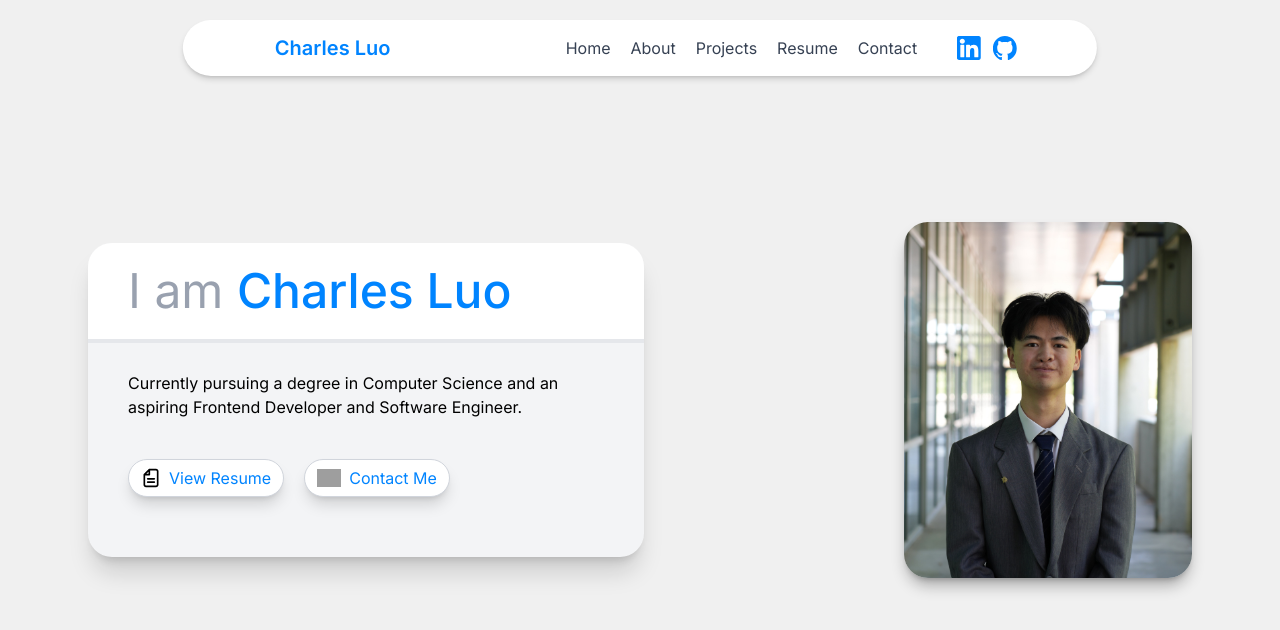
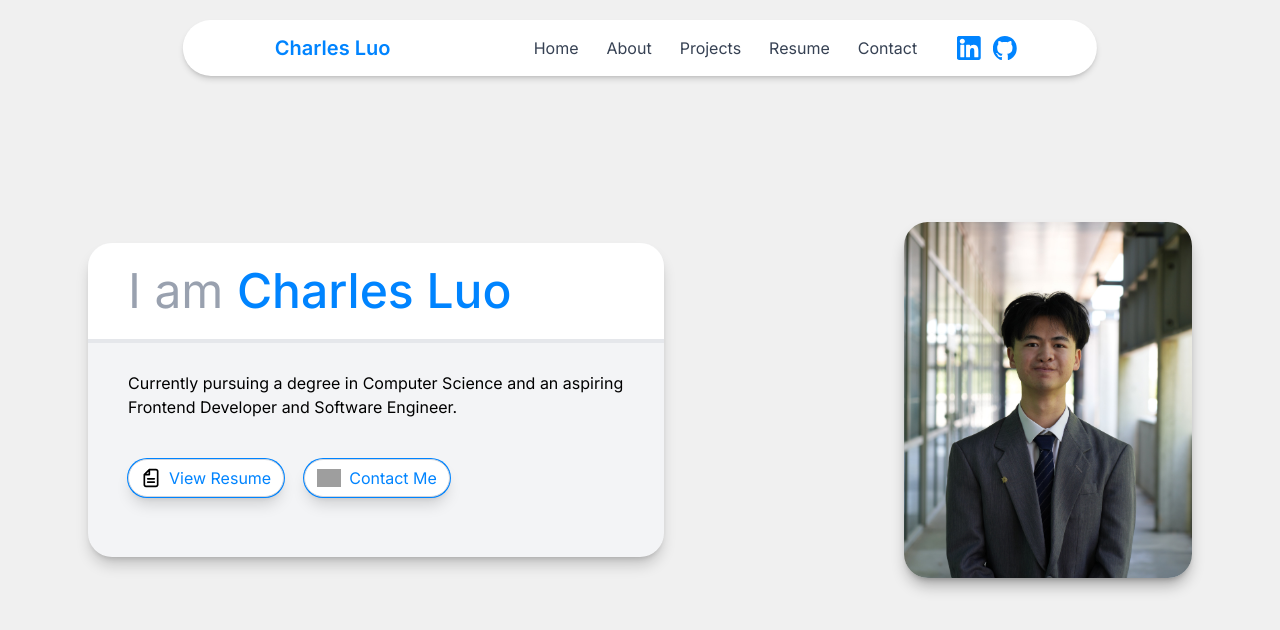
Before and after one commit to charlesluo06/portfolio-website, a React (Vite) app: page / in a window 1280 px wide. Shown: the top 630 px of the page. Built offline with nearby package versions, Linux system fonts and the light colour scheme; grey boxes are pictures that could not be loaded.

Commit message:
animated header and set some links in the header

```diff
--- a/index.html
+++ b/index.html
@@ -3,6 +3,7 @@
   <head>
     <meta charset="UTF-8" />
     <meta name="viewport" content="width=device-width, initial-scale=1.0" />
+    <link rel="icon" type="image/svg+xml" href="/circleMe.png" />
     <title>Charles Luo | Portfolio</title>
   </head>
   <body>
--- a/package.json
+++ b/package.json
@@ -13,6 +13,7 @@
     "@tailwindcss/vite": "^4.1.18",
     "react": "^19.2.0",
     "react-dom": "^19.2.0",
+    "react-router-dom": "^7.11.0",
     "tailwindcss": "^4.1.18"
   },
   "devDependencies": {
--- a/src/App.tsx
+++ b/src/App.tsx
@@ -5,6 +5,7 @@ import Header from "./components/Header";
 function App() {
   return (
     <>
+    <link rel="icon" type="image/svg+xml" href="/circleMe.png" />
       <Header />
       <Intro />
     </>
--- a/src/components/Header.tsx
+++ b/src/components/Header.tsx
@@ -1,5 +1,6 @@
 import LinkedInImg from "../assets/linkedin.svg";
 import GithubImg from "../assets/github.svg";
+import { Link } from "react-router-dom";
 
 function Header() {
   return (
@@ -10,17 +11,17 @@ function Header() {
       px-10 rounded-4xl shadow-md/15 bg-white
     ">
       <div className="font-semibold text-xl px-3 py-0.5">
-        <p className="text-[#0084ff]">Charles Luo</p>
+        <Link to="#intro"><p className="text-[#0084ff] hover:scale-110 transition ease-in-out duration-100">Charles Luo</p></Link>
       </div>
-      <div className="flex gap-5">
-        <p className="text-gray-700">Home</p>
-        <p className="text-gray-700">About</p>
-        <p className="text-gray-700">Projects</p>
-        <p className="text-gray-700">Resume</p>
-        <p className="text-gray-700">Contact</p>
+      <div className="flex gap-3">
+        <Link to="/"><p className="text-gray-700 hover:rounded-4xl hover:inset-shadow-sm/20 hover:bg-white px-2">Home</p></Link>
+        <Link to="/"><p className="text-gray-700 hover:rounded-4xl hover:inset-shadow-sm/20 hover:bg-white px-2">About</p></Link>
+        <Link to="/"><p className="text-gray-700 hover:rounded-4xl hover:inset-shadow-sm/20 hover:bg-white px-2">Projects</p></Link>
+        <Link to="/"><p className="text-gray-700 hover:rounded-4xl hover:inset-shadow-sm/20 hover:bg-white px-2">Resume</p></Link>
+        <Link to="/"><p className="text-gray-700 hover:rounded-4xl hover:inset-shadow-sm/20 hover:bg-white px-2">Contact</p></Link>
         <span className="flex gap-3 pl-5">
-          <img src={LinkedInImg} className="w-6" />
-          <img src={GithubImg} className="w-6" />
+          <Link target="#" to="https://www.linkedin.com/in/charles-luo-5b1755317/"><img src={LinkedInImg} className="w-6 hover:scale-125 transition ease-in-out duration-100" /></Link>
+          <Link target="#" to="https://github.com/charlesluo06"><img src={GithubImg} className="w-6 hover:scale-125 transition ease-in-out duration-100" /></Link>
         </span>
       </div>
     </div>
--- a/src/components/Intro.tsx
+++ b/src/components/Intro.tsx
@@ -4,15 +4,15 @@ import ResumeImg from "../assets/resume.svg";
 
 function Intro() {
   return (
-    <>
+    <div id="intro">
       <div className="min-h-screen bg-[#f0f0f0] flex items-center">
         {/* container for BOTH card + image */}
-        <div className="w-full max-w-6xl mx-auto px-6 flex items-center justify-center gap-10 lg:gap-65">
+        <div className="w-full max-w-6xl mx-auto px-6 flex items-center justify-center gap-10 lg:gap-60">
 
           {/* left card */}
           <div className="flex-1 bg-gray-100 rounded-3xl max-w-xl">
             {/* ⬇️ NO background here */}
-            <div className="rounded-3xl shadow-xl/15 overflow-hidden">
+            <div className="rounded-3xl shadow-lg/20 overflow-hidden">
               {/* ⬇️ ONLY the name section is white */}
               <div className="bg-white text-left px-10 py-6 border-b-3 border-gray-200">
                 <p className="text-5xl font-medium text-[#0084ff]">
@@ -36,7 +36,7 @@ function Intro() {
                   hover:text-white hover:bg-[#0084ff] hover:border-[#0084ff]
                   mr-5 shadow-lg/15
                   text-[#0084ff] bg-white border border-gray-300
-                  px-3 py-1.5 rounded-3xl
+                  px-3 py-1.5 rounded-3xl ring-[#0084ff] ring-1
                   "
                   >
                     <img
@@ -57,7 +57,7 @@ function Intro() {
                   cursor-pointer px-3 py-1 rounded-3xl border border-gray-300 bg-white
                   text-[#0084ff] shadow-lg/15
                   hover:text-white hover:bg-[#0084ff] hover:border-[#0084ff]
-                  transition-colors duration-300 ease-in-out
+                  transition-colors duration-300 ease-in-out ring-[#0084ff] ring-1
                   "
                   >
                     <img
@@ -80,7 +80,7 @@ function Intro() {
           <img src={Me} className="w-72 shadow-lg/30 rounded-3xl object-cover" alt="Me" />
         </div>
       </div>
-    </>
+    </div>
   );
 }
 
--- a/src/main.tsx
+++ b/src/main.tsx
@@ -1,11 +1,13 @@
 import { StrictMode } from 'react'
 import { createRoot } from 'react-dom/client'
+import { HashRouter } from 'react-router-dom'
 import './index.css'
 import App from './App.tsx'
 
 createRoot(document.getElementById('root')!).render(
+  <HashRouter>
   <StrictMode>
-    <link rel="icon" type="image/svg+xml" href="/circleMe.png" />
     <App />
-  </StrictMode>,
+  </StrictMode>
+  </HashRouter>
 )
```
Also changed, not shown: 1 other file (tests, documents, lock files or other folders).
